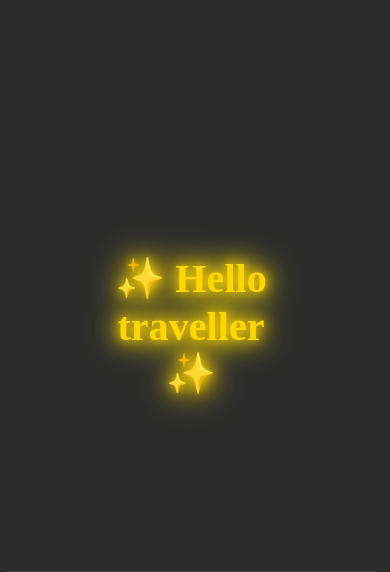
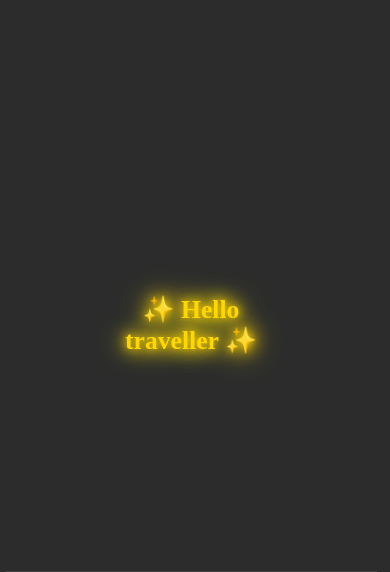
Before and after one commit to surajssc1232/royalai, a Flask app: page /chat in a window 390 px wide. Shown: the part 440-1012 px from the top of the page. Run offline with Flask 3, Linux system fonts and the light colour scheme; the visitor is signed in with stand-in values (Sample User, id 1); parts of the project's set-up code (start-up, migrations or seed data) failed here and were passed over; some libraries are stand-ins or nearby versions.

Commit message:
dots updated

```diff
--- a/templates/index.html
+++ b/templates/index.html
@@ -582,6 +582,54 @@
         .welcome-message.fade-out {
             opacity: 0;
             transform: translate(-50%, -50%) scale(0.8);
+        }
+
+        /* Mobile Responsive for Welcome Message */
+        @media (max-width: 768px) {
+            .welcome-message {
+                font-size: 2em;
+                padding: 0 20px;
+                text-align: center;
+                word-wrap: break-word;
+            }
+        }
+
+        @media (max-width: 480px) {
+            .welcome-message {
+                font-size: 1.6em;
+                padding: 0 15px;
+                line-height: 1.2;
+                max-width: 90%;
+                word-wrap: break-word;
+            }
+
+            @keyframes welcomeGlow {
+                0% {
+                    text-shadow:
+                        0 0 8px #ffd700,
+                        0 0 16px #ffd700,
+                        0 0 24px #ffd700,
+                        0 0 32px #ffd700;
+                    transform: translate(-50%, -50%) scale(1);
+                }
+                100% {
+                    text-shadow:
+                        0 0 16px #ffd700,
+                        0 0 24px #ffd700,
+                        0 0 32px #ffd700,
+                        0 0 40px #ffd700,
+                        0 0 48px #ffd700;
+                    transform: translate(-50%, -50%) scale(1.03);
+                }
+            }
+        }
+
+        @media (max-width: 320px) {
+            .welcome-message {
+                font-size: 1.4em;
+                padding: 0 10px;
+                max-width: 95%;
+            }
         }
 
 
```
